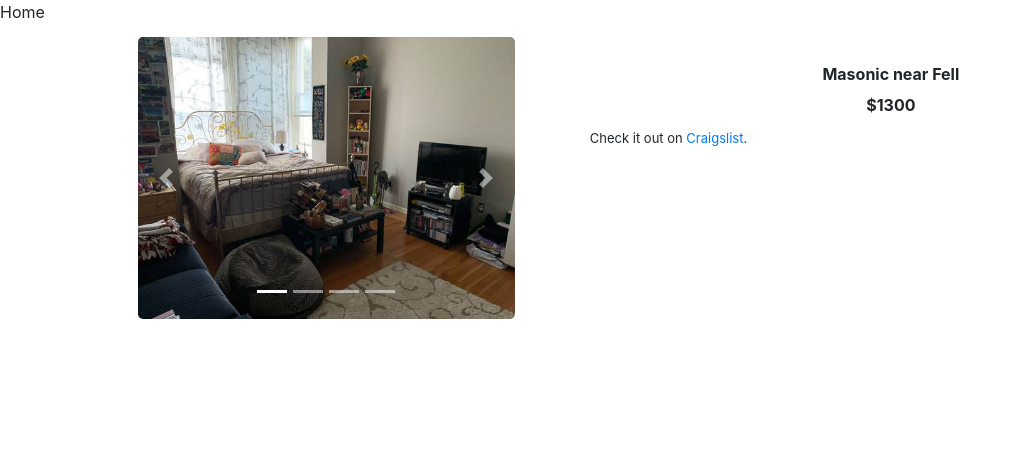
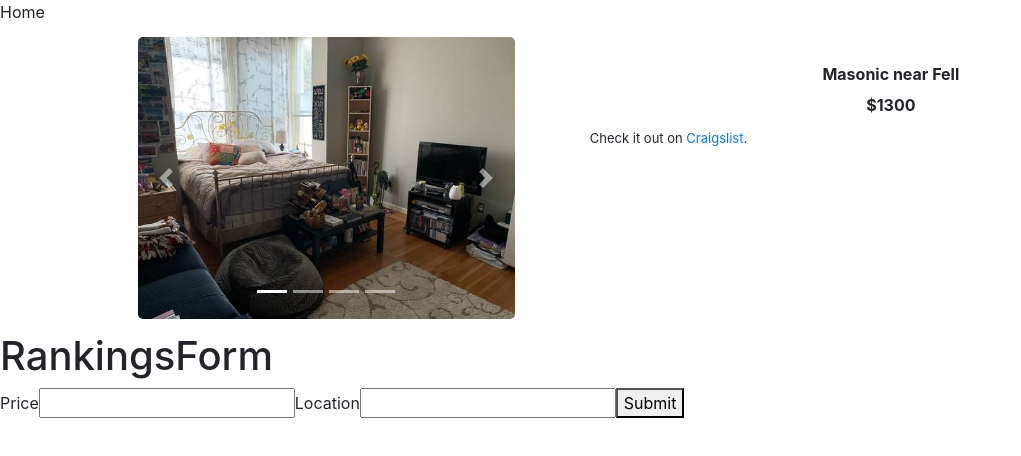
Before and after one commit to jurschler2/apartment-ranker, a React (Create React App) app in the folder frontend/: page / in a window 1280 px wide. Shown: the top 456 px of the page, without its empty margins (0-1021 px from the left). Built offline with nearby package versions, Linux system fonts and the light colour scheme.

Commit message:
WIP, formik is up and running and the skeleton of the rankings form is coming together

```diff
--- a/frontend/src/components/Home.js
+++ b/frontend/src/components/Home.js
@@ -3,6 +3,7 @@ import React, {useEffect, useState} from 'react';
 import ItemCard from "./ItemCard";
 import {apt1} from "../mocks/mockData.js";
 import "./Home.css"
+import RankingsForm from './RankingsForm';
 
 /**
  *  DESCRIPTION:
@@ -47,10 +48,13 @@ function Home() {
   const renderApartmentPicsHTML = () => {
 
     return (
+      <>
       <ItemCard address={apartment.address}
                 price={apartment.price}
                 url={apartment.url}
                 pics={apartment.pics} />
+      <RankingsForm />
+      </>
     )
 
   }
--- a/frontend/src/components/RankingsForm.js
+++ b/frontend/src/components/RankingsForm.js
@@ -1,5 +1,5 @@
 import React from "react";
-import { Formik, Form } from "formik";
+import { Formik, Form, Field, ErrorMessage } from "formik";
 
 /**
  *  DESCRIPTION:
@@ -15,11 +15,36 @@ function RankingsForm({ rankings }) {
 
   return (
     <div>
-      RankingsForm
-    </div>
-  );
-
-
+     <h1>RankingsForm</h1>
+     <Formik
+       initialValues={{ price: '', location: '' }}
+       validate={values => {
+         const errors = {};
+         return errors;
+       }}
+       onSubmit={(values, { setSubmitting }) => {
+         setTimeout(() => {
+           alert(JSON.stringify(values, null, 2));
+           setSubmitting(false);
+         }, 400);
+       }}
+     >
+       {({ isSubmitting }) => (
+         <Form>
+           <label>Price</label>
+           <Field type="number" name="price" />
+           <ErrorMessage name="price" component="div" />
+           <label>Location</label>
+           <Field type="number" name="location" />
+           <ErrorMessage name="location" component="div" />
+           <button type="submit" disabled={isSubmitting}>
+             Submit
+           </button>
+         </Form>
+       )}
+     </Formik>
+   </div>
+ );
 }
 
 export default RankingsForm;
```
